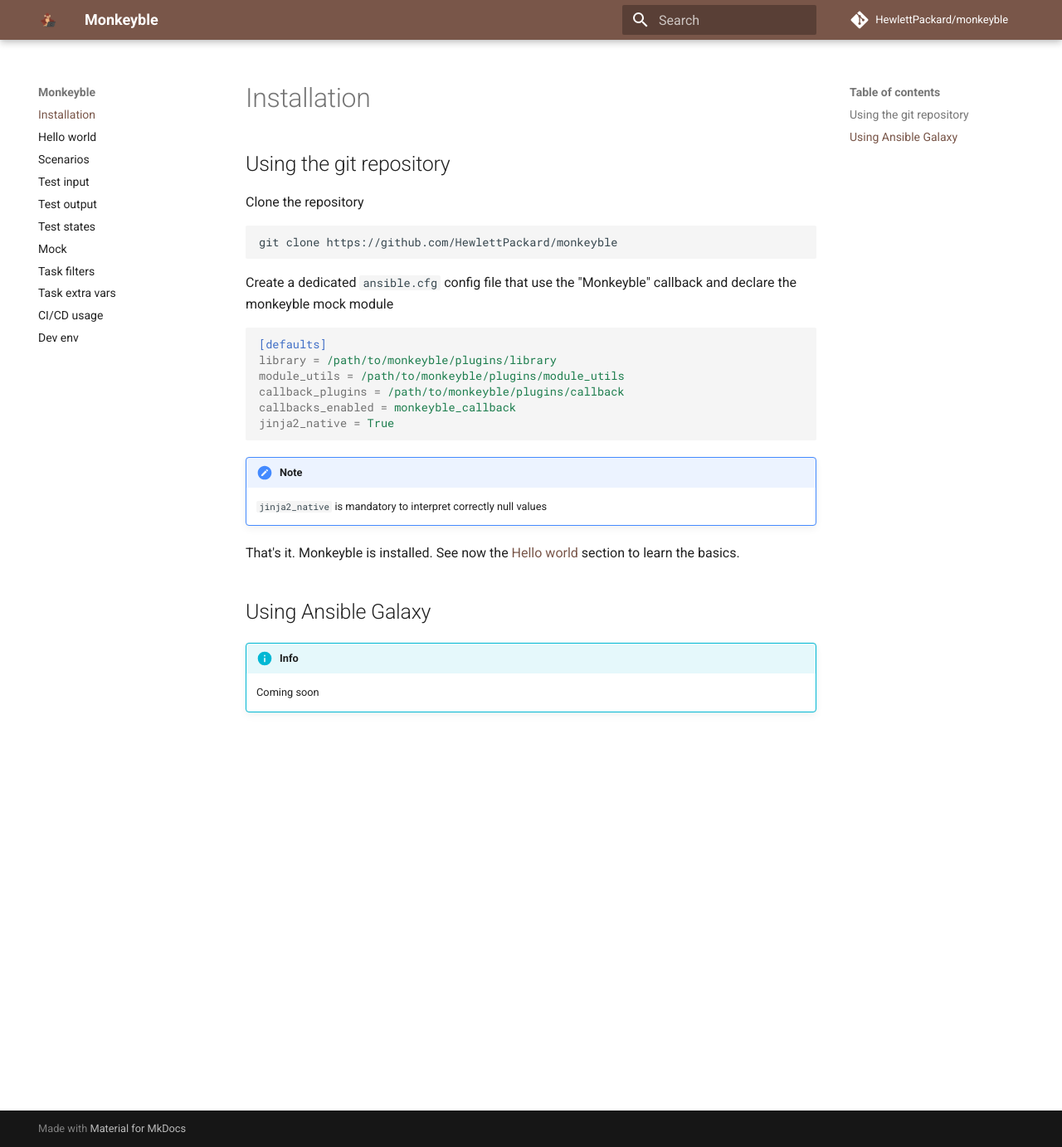
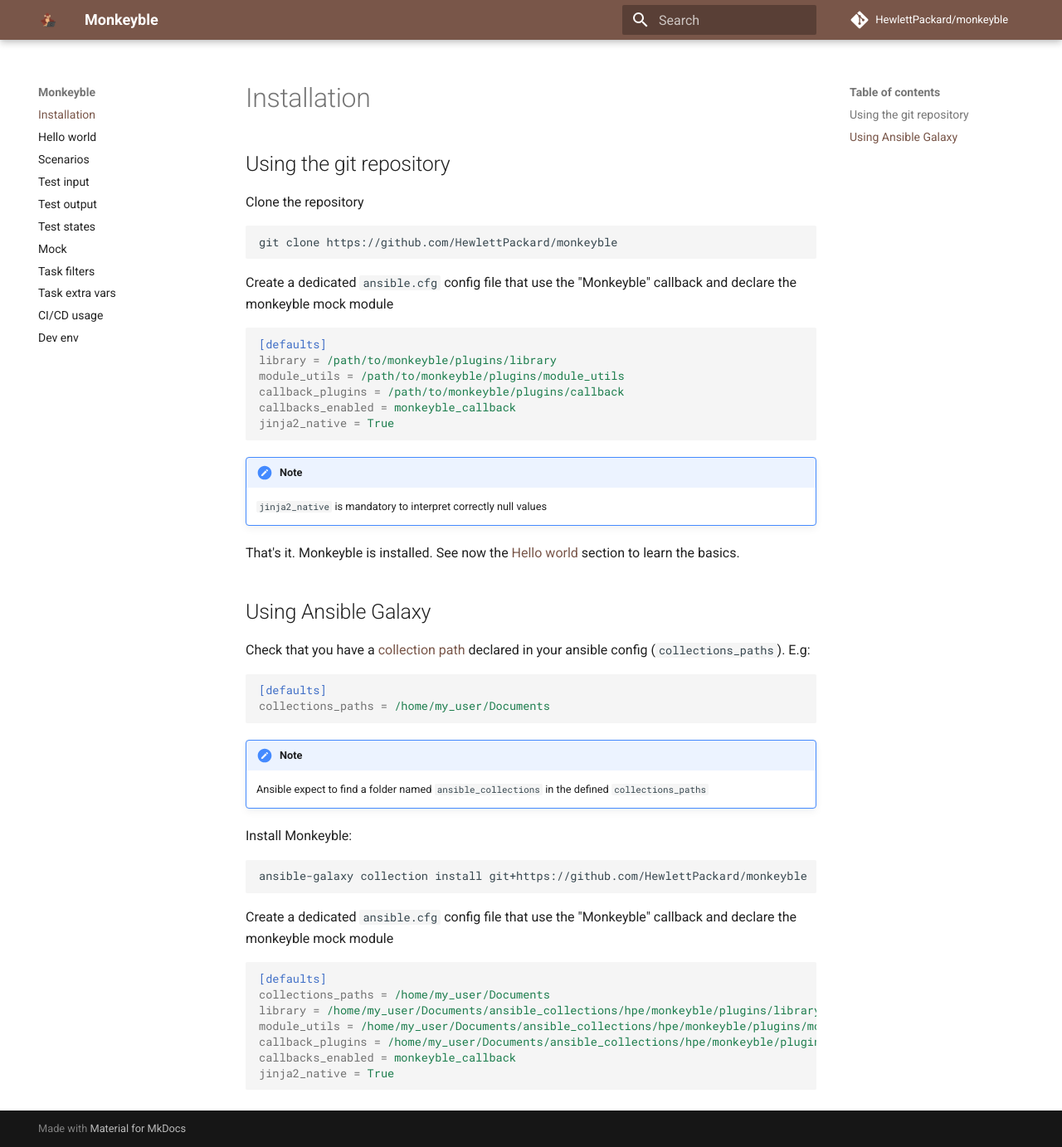
Before and after one commit to HewlettPackard/monkeyble, an MkDocs documentation site: the page built from docs/installation.md, in a window 1280 px wide and 1383 px high. Shown: the whole window at 83% size. Built offline with MkDocs 1.6.1 and Material for MkDocs 9.7.7, drawn with Linux system fonts in a browser that asks for light colours; comment, search, counter and statistics services are not loaded; the version menu is left out.

Commit message:
add galaxy install from git URI

````diff
--- a/docs/installation.md
+++ b/docs/installation.md
@@ -25,6 +25,29 @@
 
 ## Using Ansible Galaxy
 
-!!!info
+Check that you have a [collection path](https://docs.ansible.com/ansible/latest/reference_appendices/config.html#collections-paths)
+declared in your ansible config (`collections_paths`). E.g:
+```ini
+[defaults]
+collections_paths = /home/my_user/Documents
+```
 
-    Coming soon
+!!!note
+
+    Ansible expect to find a folder named `ansible_collections` in the defined `collections_paths`
+
+Install Monkeyble:
+```bash
+ansible-galaxy collection install git+https://github.com/HewlettPackard/monkeyble
+```
+
+Create a dedicated `ansible.cfg` config file that use the "Monkeyble" callback and declare the monkeyble mock module
+```ini
+[defaults]
+collections_paths = /home/my_user/Documents
+library = /home/my_user/Documents/ansible_collections/hpe/monkeyble/plugins/library
+module_utils = /home/my_user/Documents/ansible_collections/hpe/monkeyble/plugins/module_utils
+callback_plugins = /home/my_user/Documents/ansible_collections/hpe/monkeyble/plugins/callback
+callbacks_enabled = monkeyble_callback
+jinja2_native = True
+```
````
